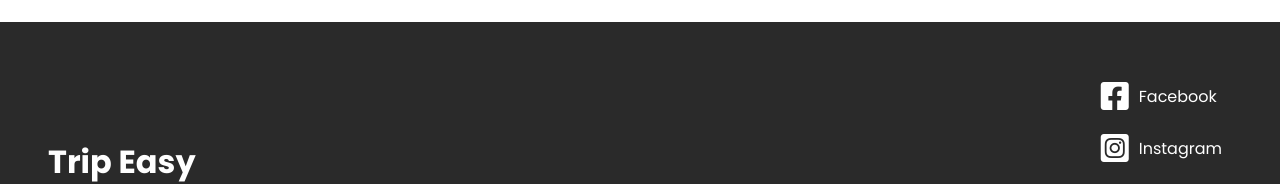
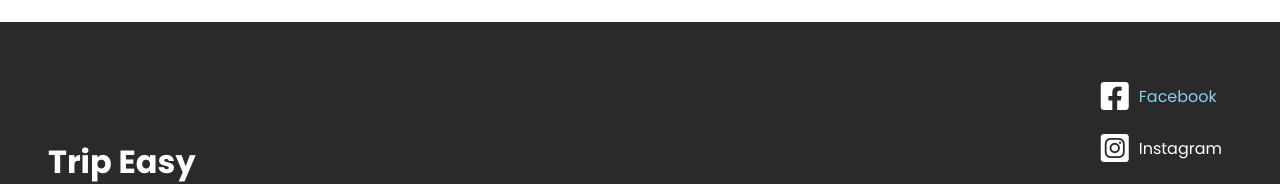
Before and after one commit to jemma-mg/dsc-bootcamp, a React (Create React App) app: page / in a window 1280 px wide. In both pictures the pointer is over the link "Facebook". Shown: the part 1595-1779 px from the top of the page. Built offline with nearby package versions, Linux system fonts and the light colour scheme.

Commit message:
styled footer

```diff
--- a/src/components/footer/footer.css
+++ b/src/components/footer/footer.css
@@ -19,8 +19,14 @@
     margin-left: 1rem;
 }
 
+.social:hover{
+    color: lightskyblue;
+}
+
 .social i:hover{
-    color: rgb(240, 255, 185);
+  background-image: linear-gradient(45deg, lightblue, lightskyblue, blue, steelblue);
+  -webkit-background-clip: text;
+  color: transparent;
 }
 
 .social{
```
